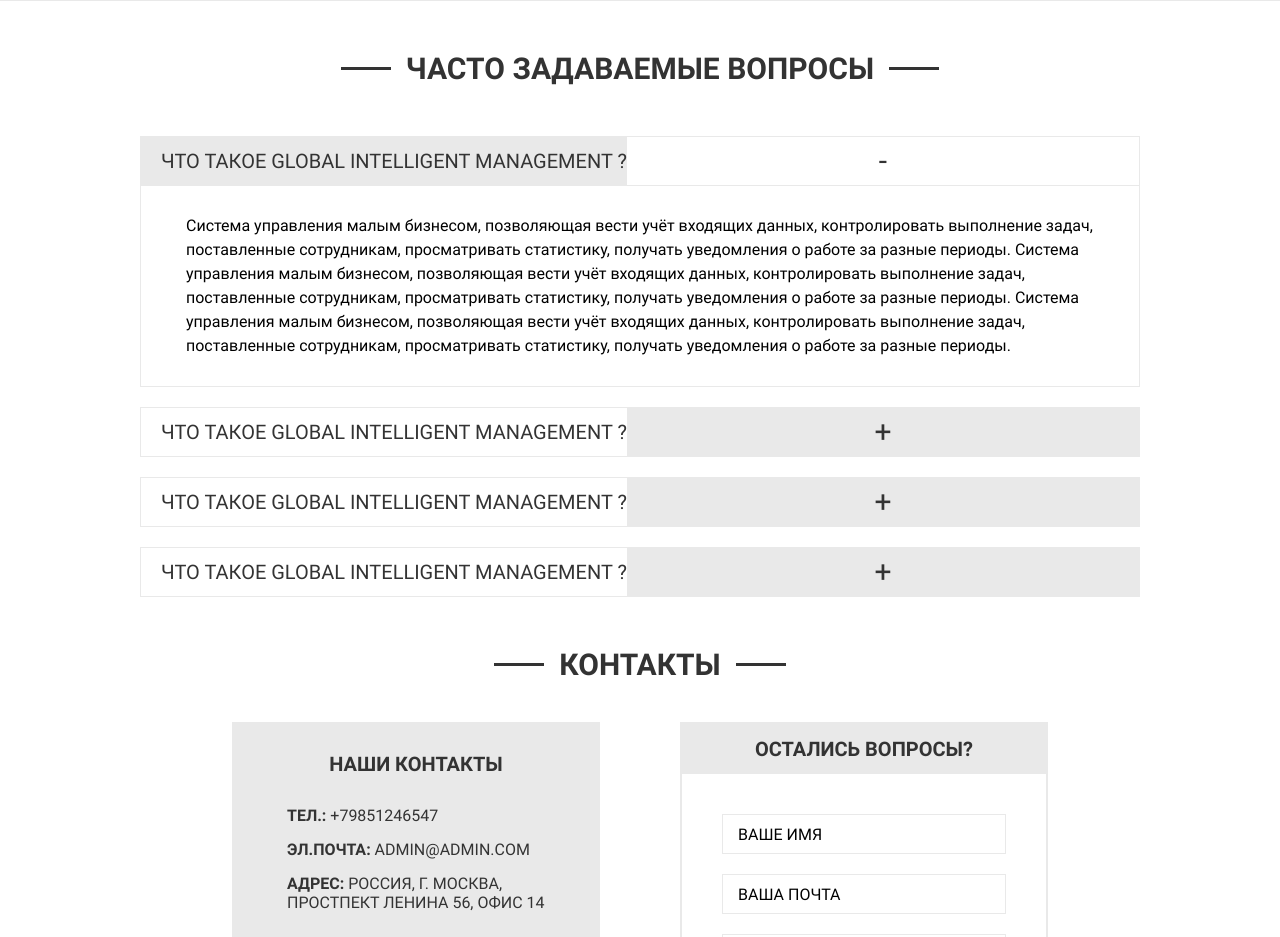
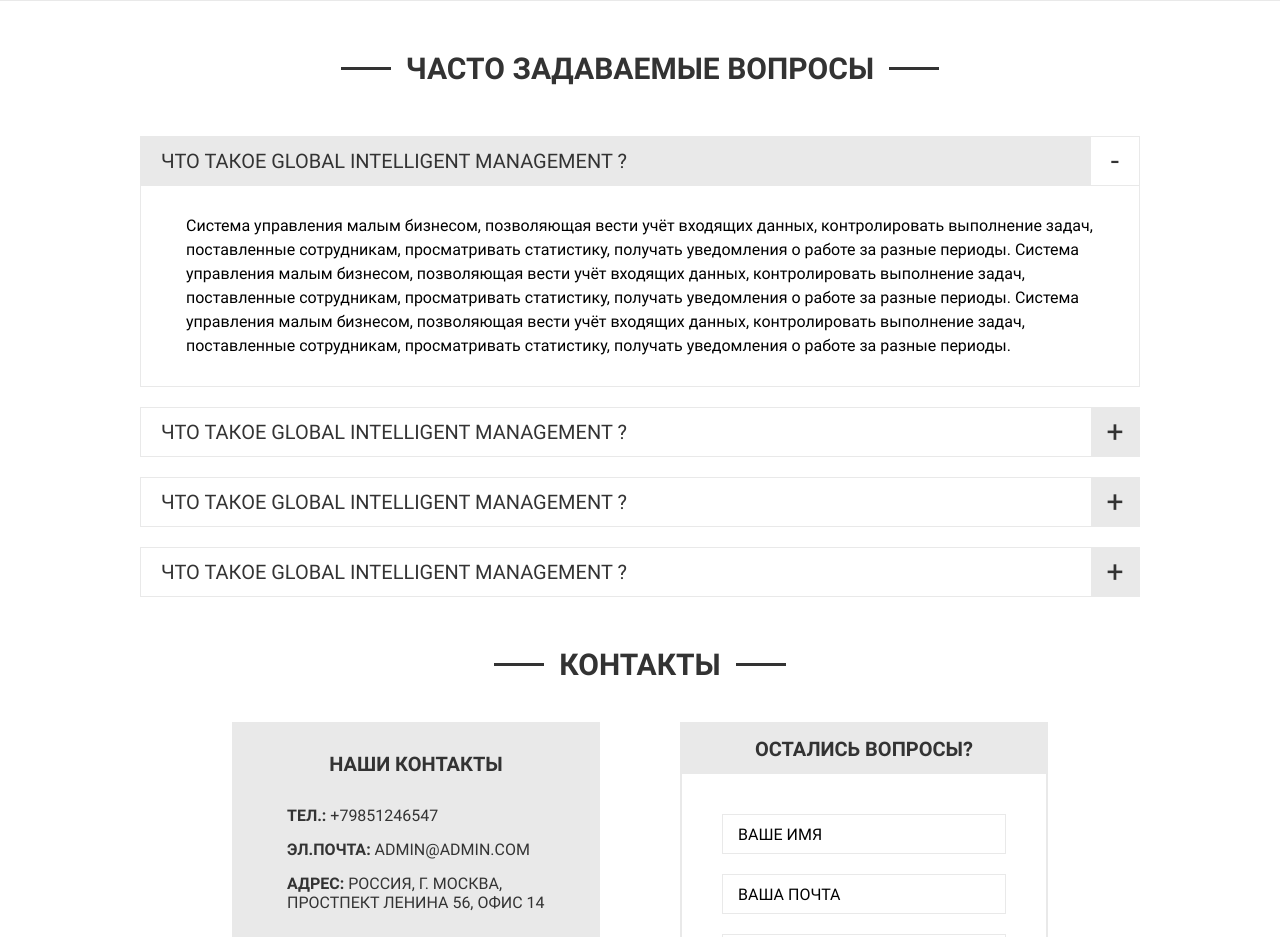
Before and after one commit to MerantauWarrior/gim, a plain HTML site: page index.html in a window 1280 px wide. Shown: the part 1540-2477 px from the top of the page. Drawn offline with Linux system fonts and the light colour scheme.

```diff
--- a/assets/css/style-2.css
+++ b/assets/css/style-2.css
@@ -246,7 +246,7 @@ img{
     text-transform: uppercase;
 }
 .faqs-item__btn{
-    flex: 1 0 48px;
+    flex: 0 0 48px;
     width: 48px;
     height: 48px;
     line-height: 48px;
--- a/assets/css/style.css
+++ b/assets/css/style.css
@@ -245,7 +245,7 @@ img{
     text-transform: uppercase;
 }
 .faqs-item__btn{
-    flex: 1 0 48px;
+    flex: 0 0 48px;
     width: 48px;
     height: 48px;
     line-height: 48px;
```
